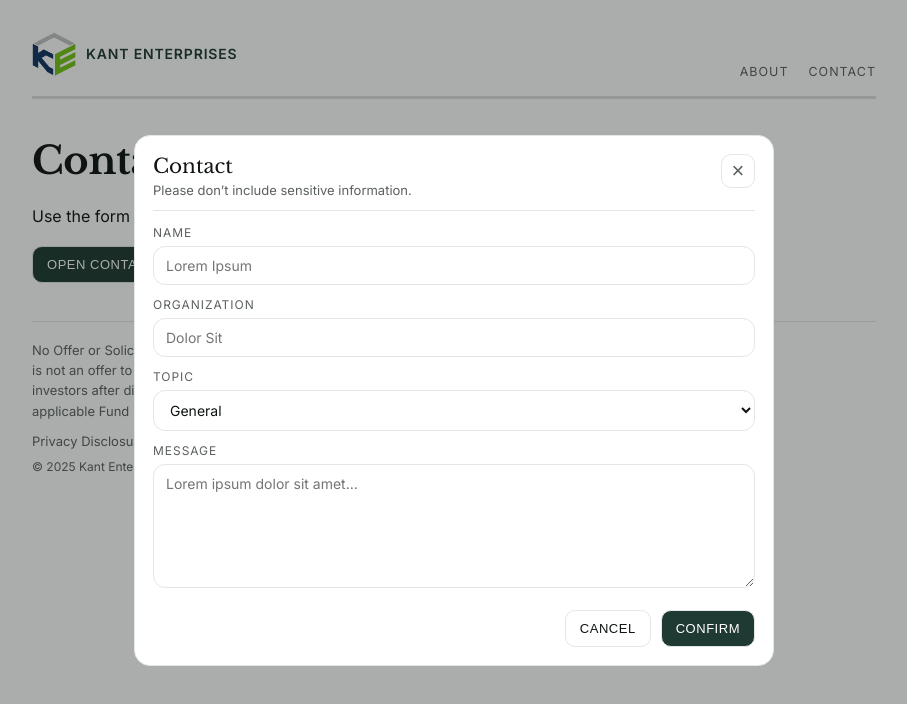
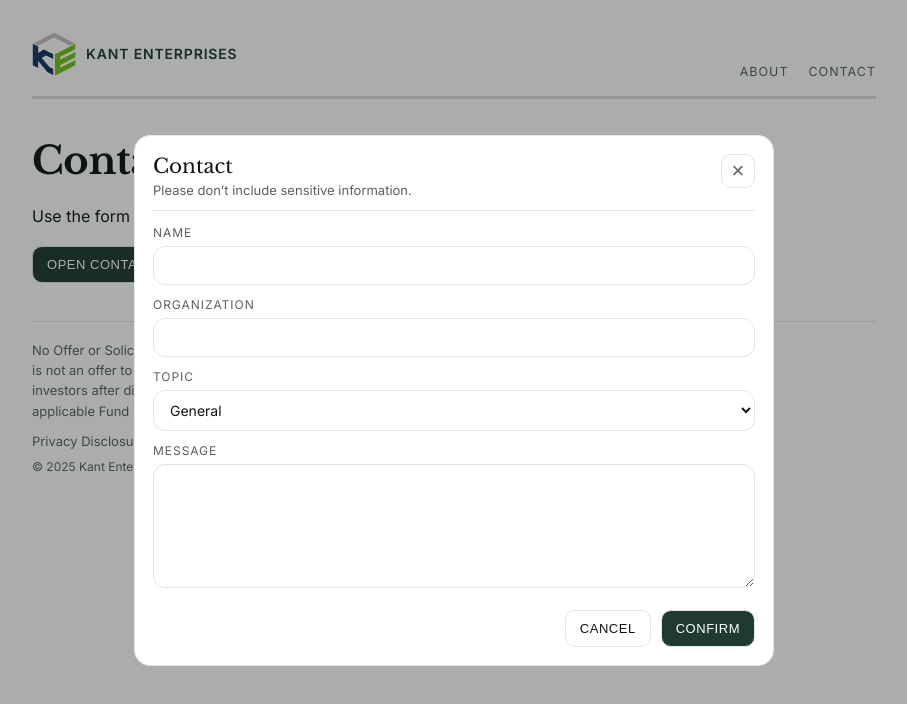
Before and after one commit to kgamer19/kant-enterprise-web, a Next.js app: page /contact in a window 1280 px wide. Both pictures are taken after a click on the button "OPEN CONTACT FORM". Shown: the top 704 px of the page, without its empty margins (186-1093 px from the left). Built offline with nearby package versions, Linux system fonts and the light colour scheme.

Commit message:
Add fake contact modal form

```diff
--- a/app/contact/page.tsx
+++ b/app/contact/page.tsx
@@ -69,12 +69,12 @@ export default function Contact() {
             >
               <label className="field">
                 <span className="label">Name</span>
-                <input className="input" name="name" placeholder="Lorem Ipsum" />
+                <input className="input" name="name" placeholder="" />
               </label>
 
               <label className="field">
                 <span className="label">Organization</span>
-                <input className="input" name="org" placeholder="Dolor Sit" />
+                <input className="input" name="org" placeholder="" />
               </label>
 
               <label className="field">
@@ -93,7 +93,7 @@ export default function Contact() {
                   className="textarea"
                   name="message"
                   rows={6}
-                  placeholder="Lorem ipsum dolor sit amet…"
+                  placeholder=""
                 />
               </label>
 
```
